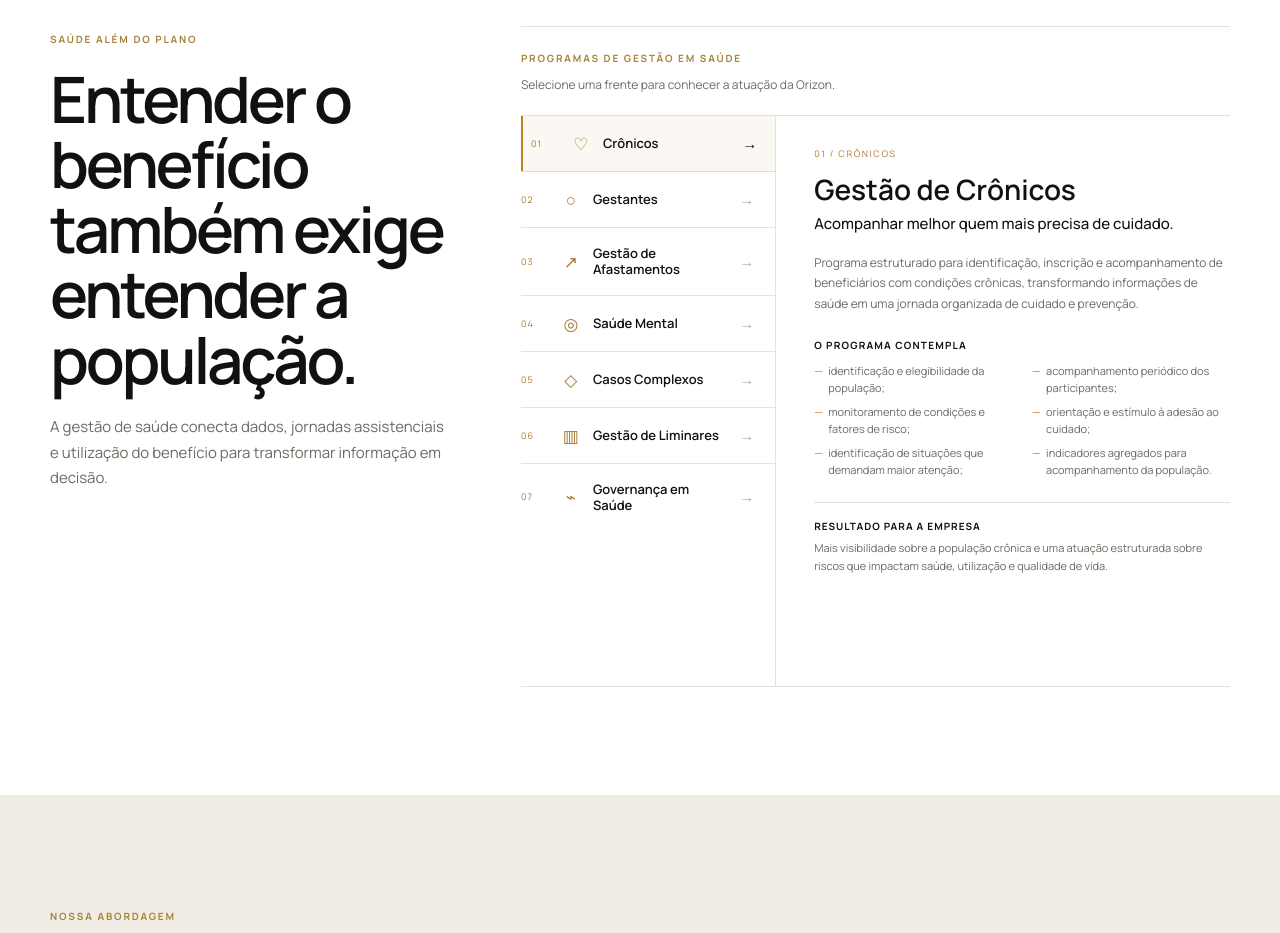
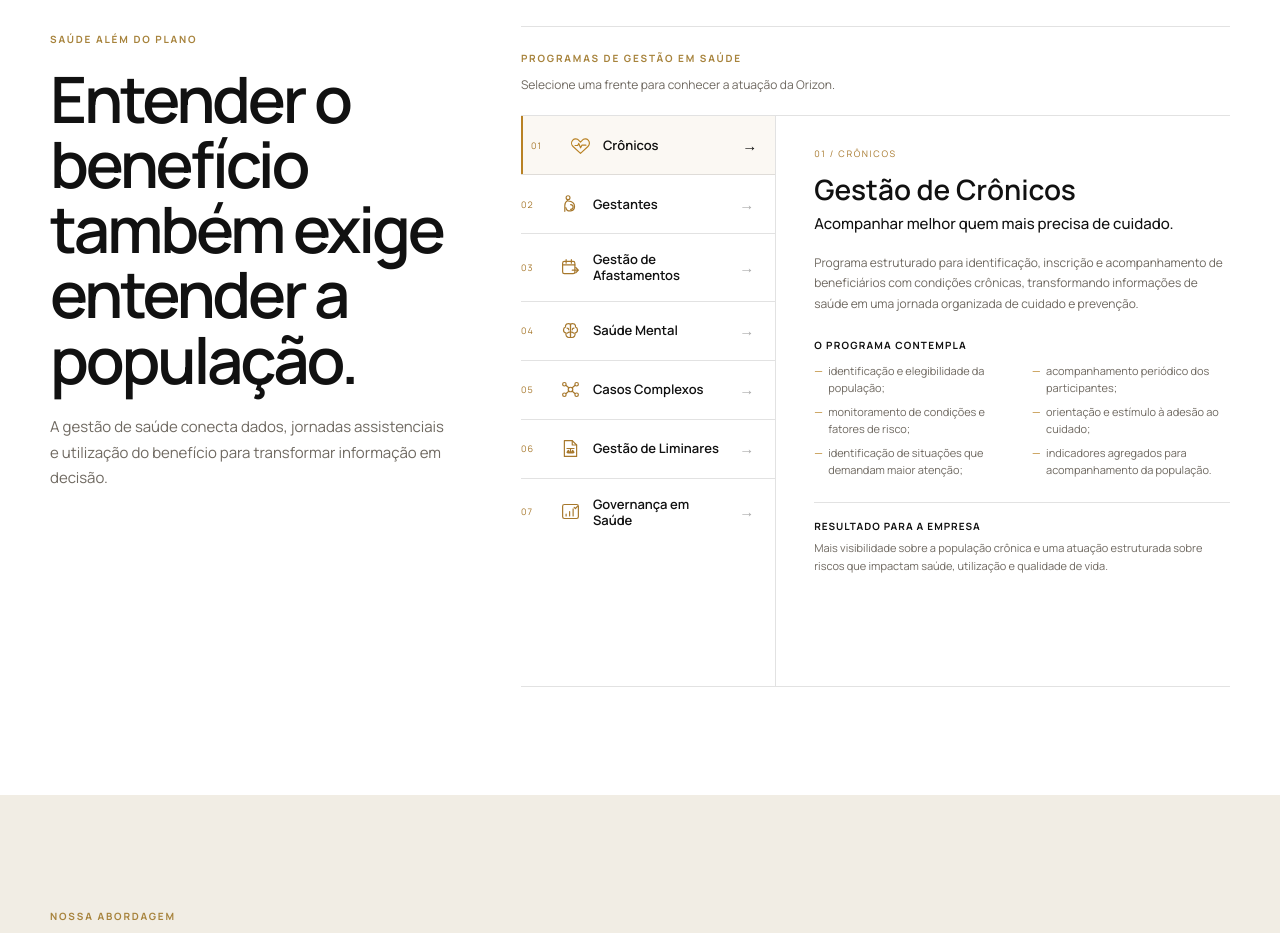
Before and after one commit to LeonanBenites/orizon-benefits, a plain HTML site: page index.html in a window 1280 px wide. Shown: the part 4960-5893 px from the top of the page. Drawn offline with Linux system fonts and the light colour scheme.

Commit message:
Add files via upload

```diff
--- a/index.html
+++ b/index.html
@@ -538,13 +538,13 @@
         </div>
         <div class="programs-shell">
           <nav class="programs-nav" aria-label="Programas de gestão em saúde" role="tablist">
-            <button class="program-tab is-active" type="button" role="tab" aria-selected="true" data-program="cronicos"><span class="program-num">01</span><span class="program-icon" aria-hidden="true">♡</span><span>Crônicos</span><span class="program-arrow">→</span></button>
-            <button class="program-tab" type="button" role="tab" aria-selected="false" data-program="gestantes"><span class="program-num">02</span><span class="program-icon" aria-hidden="true">○</span><span>Gestantes</span><span class="program-arrow">→</span></button>
-            <button class="program-tab" type="button" role="tab" aria-selected="false" data-program="afastamentos"><span class="program-num">03</span><span class="program-icon" aria-hidden="true">↗</span><span>Gestão de Afastamentos</span><span class="program-arrow">→</span></button>
-            <button class="program-tab" type="button" role="tab" aria-selected="false" data-program="mental"><span class="program-num">04</span><span class="program-icon" aria-hidden="true">◎</span><span>Saúde Mental</span><span class="program-arrow">→</span></button>
-            <button class="program-tab" type="button" role="tab" aria-selected="false" data-program="complexos"><span class="program-num">05</span><span class="program-icon" aria-hidden="true">◇</span><span>Casos Complexos</span><span class="program-arrow">→</span></button>
-            <button class="program-tab" type="button" role="tab" aria-selected="false" data-program="liminares"><span class="program-num">06</span><span class="program-icon" aria-hidden="true">▥</span><span>Gestão de Liminares</span><span class="program-arrow">→</span></button>
-            <button class="program-tab" type="button" role="tab" aria-selected="false" data-program="governanca"><span class="program-num">07</span><span class="program-icon" aria-hidden="true">⌁</span><span>Governança em Saúde</span><span class="program-arrow">→</span></button>
+            <button class="program-tab is-active" type="button" role="tab" aria-selected="true" data-program="cronicos"><span class="program-num">01</span><span class="program-icon" aria-hidden="true"><svg viewBox="0 0 24 24" fill="none" xmlns="http://www.w3.org/2000/svg"><path d="M20.8 5.8c-1.9-2-5.1-1.8-6.9.3L12 8.2l-1.9-2.1C8.3 4 5.1 3.8 3.2 5.8c-2 2.1-1.8 5.4.3 7.4L12 21l8.5-7.8c2.1-2 2.3-5.3.3-7.4Z"/><path d="M5.8 12h3l1.2-2.4 2.1 5 1.5-3h4.6"/></svg></span><span>Crônicos</span><span class="program-arrow">→</span></button>
+            <button class="program-tab" type="button" role="tab" aria-selected="false" data-program="gestantes"><span class="program-num">02</span><span class="program-icon" aria-hidden="true"><svg viewBox="0 0 24 24" fill="none" xmlns="http://www.w3.org/2000/svg"><circle cx="9.2" cy="4.2" r="2.2"/><path d="M8.8 7.4c-2.1 1.1-3.3 3.2-3.3 5.7v6.7"/><path d="M9.2 8c4.7.2 7.4 3 7.4 6.4 0 2.5-1.8 4.6-4.3 4.9-2.9.4-5.1-1.2-5.6-3.8"/><path d="M12.2 12.1c1.6.2 2.8 1.3 2.8 2.7 0 1.4-1.2 2.6-2.8 2.8"/></svg></span><span>Gestantes</span><span class="program-arrow">→</span></button>
+            <button class="program-tab" type="button" role="tab" aria-selected="false" data-program="afastamentos"><span class="program-num">03</span><span class="program-icon" aria-hidden="true"><svg viewBox="0 0 24 24" fill="none" xmlns="http://www.w3.org/2000/svg"><rect x="3" y="5" width="14" height="14" rx="2"/><path d="M7 3v4M13 3v4M3 9h14"/><path d="M14 15h7M18 12l3 3-3 3"/></svg></span><span>Gestão de Afastamentos</span><span class="program-arrow">→</span></button>
+            <button class="program-tab" type="button" role="tab" aria-selected="false" data-program="mental"><span class="program-num">04</span><span class="program-icon" aria-hidden="true"><svg viewBox="0 0 24 24" fill="none" xmlns="http://www.w3.org/2000/svg"><path d="M9.4 4.1A3.2 3.2 0 0 0 6.3 8 3.5 3.5 0 0 0 4 11.3c0 1.9 1.4 3.4 3.1 3.7A3.5 3.5 0 0 0 10.5 20H12V4.8c-.7-.5-1.6-.8-2.6-.7Z"/><path d="M14.6 4.1A3.2 3.2 0 0 1 17.7 8a3.5 3.5 0 0 1 2.3 3.3c0 1.9-1.4 3.4-3.1 3.7A3.5 3.5 0 0 1 13.5 20H12V4.8c.7-.5 1.6-.8 2.6-.7Z"/><path d="M8 9.2c1.1 0 2 .9 2 2M16 9.2c-1.1 0-2 .9-2 2M8.5 15c.6-.8 1.4-1.2 2.4-1.2M15.5 15c-.6-.8-1.4-1.2-2.4-1.2"/></svg></span><span>Saúde Mental</span><span class="program-arrow">→</span></button>
+            <button class="program-tab" type="button" role="tab" aria-selected="false" data-program="complexos"><span class="program-num">05</span><span class="program-icon" aria-hidden="true"><svg viewBox="0 0 24 24" fill="none" xmlns="http://www.w3.org/2000/svg"><circle cx="12" cy="12" r="2.6"/><circle cx="5" cy="6" r="2"/><circle cx="19" cy="6" r="2"/><circle cx="5" cy="18" r="2"/><circle cx="19" cy="18" r="2"/><path d="M7 7.5 10 10M17 7.5 14 10M7 16.5l3-2.5M17 16.5 14 14"/></svg></span><span>Casos Complexos</span><span class="program-arrow">→</span></button>
+            <button class="program-tab" type="button" role="tab" aria-selected="false" data-program="liminares"><span class="program-num">06</span><span class="program-icon" aria-hidden="true"><svg viewBox="0 0 24 24" fill="none" xmlns="http://www.w3.org/2000/svg"><path d="M5 3h9l5 5v13H5V3Z"/><path d="M14 3v5h5"/><path d="M8 12h8M12 12v5M9 17h6"/><path d="M9.5 14.2 8 16.4h3l-1.5-2.2ZM14.5 14.2 13 16.4h3l-1.5-2.2Z"/></svg></span><span>Gestão de Liminares</span><span class="program-arrow">→</span></button>
+            <button class="program-tab" type="button" role="tab" aria-selected="false" data-program="governanca"><span class="program-num">07</span><span class="program-icon" aria-hidden="true"><svg viewBox="0 0 24 24" fill="none" xmlns="http://www.w3.org/2000/svg"><rect x="3" y="4" width="18" height="16" rx="2"/><path d="M7 15v2M11 12v5M15 9v8"/><path d="m16.2 7.2 1.4 1.4 2.6-2.8"/></svg></span><span>Governança em Saúde</span><span class="program-arrow">→</span></button>
           </nav>
 
           <div class="program-detail" aria-live="polite">
--- a/styles.css
+++ b/styles.css
@@ -3211,7 +3211,7 @@ section[id]{
 .programs-nav{border-right:1px solid var(--line)}
 .program-tab{width:100%;display:grid;grid-template-columns:28px 24px 1fr 18px;gap:10px;align-items:center;text-align:left;border:0;border-bottom:1px solid var(--line);background:transparent;padding:17px 18px 17px 0;font:inherit;color:var(--ink);cursor:pointer;transition:background .25s ease,padding .25s ease}
 .program-tab:last-child{border-bottom:0}.program-tab:hover,.program-tab.is-active{background:rgba(184,130,36,.055);padding-left:10px}.program-tab.is-active{box-shadow:inset 2px 0 0 #b98224}
-.program-num{font-size:9px;letter-spacing:.12em;color:#a7782c}.program-icon{font-size:17px;line-height:1;color:#a7782c;text-align:center}.program-tab>span:nth-child(3){font-size:13px;font-weight:600;line-height:1.25}.program-arrow{font-size:15px;opacity:.35;transition:transform .25s ease,opacity .25s ease}.program-tab:hover .program-arrow,.program-tab.is-active .program-arrow{opacity:1;transform:translateX(3px)}
+.program-num{font-size:9px;letter-spacing:.12em;color:#a7782c}.program-icon{width:24px;height:24px;display:grid;place-items:center;color:#a7782c}.program-icon svg{width:21px;height:21px;display:block;stroke:currentColor;stroke-width:1.35;stroke-linecap:round;stroke-linejoin:round;vector-effect:non-scaling-stroke}.program-tab:hover .program-icon,.program-tab.is-active .program-icon{color:#b98224}.program-tab>span:nth-child(3){font-size:13px;font-weight:600;line-height:1.25}.program-arrow{font-size:15px;opacity:.35;transition:transform .25s ease,opacity .25s ease}.program-tab:hover .program-arrow,.program-tab.is-active .program-arrow{opacity:1;transform:translateX(3px)}
 .program-detail{padding:31px 0 34px 38px;min-height:570px}.program-panel{display:none;animation:programFade .32s ease}.program-panel.is-active{display:block}.program-kicker{display:block;font-size:9px;letter-spacing:.18em;color:#a7782c;margin-bottom:14px}.program-panel h3{font-size:28px;line-height:1.08;margin:0 0 9px}.program-panel h4{font-size:15px;line-height:1.45;font-weight:500;margin:0 0 18px;max-width:520px}.program-panel>p{font-size:12px;line-height:1.7;max-width:570px}.program-panel h5{font-size:10px;letter-spacing:.12em;text-transform:uppercase;margin:24px 0 11px}.program-panel ul{list-style:none;padding:0;margin:0;display:grid;grid-template-columns:1fr 1fr;gap:8px 20px}.program-panel li{position:relative;padding-left:14px;font-size:11px;line-height:1.5;color:var(--muted)}.program-panel li:before{content:'—';position:absolute;left:0;color:#b98224}.program-result{border-top:1px solid var(--line);margin-top:24px;padding-top:16px}.program-result strong{display:block;font-size:10px;letter-spacing:.1em;text-transform:uppercase;margin-bottom:6px}.program-result p{font-size:11px;line-height:1.6;margin:0;max-width:560px}.program-note{border-left:2px solid #b98224;padding-left:12px;margin-top:18px!important;font-size:10px!important;color:var(--muted);line-height:1.55!important}@keyframes programFade{from{opacity:0;transform:translateY(6px)}to{opacity:1;transform:none}}
 @media(max-width:1100px){.health-programs-layout{grid-template-columns:1fr;gap:42px}.programs-shell{grid-template-columns:260px 1fr}}
 @media(max-width:760px){.programs-shell{display:block;border-top:0}.programs-nav{border-right:0;border-top:1px solid var(--line)}.program-tab{grid-template-columns:25px 22px 1fr 18px;padding:15px 4px}.program-tab:hover,.program-tab.is-active{padding-left:8px}.program-detail{padding:28px 0 10px;min-height:0}.program-panel h3{font-size:25px}.program-panel ul{grid-template-columns:1fr}.programs-heading{margin-bottom:14px}}
```
